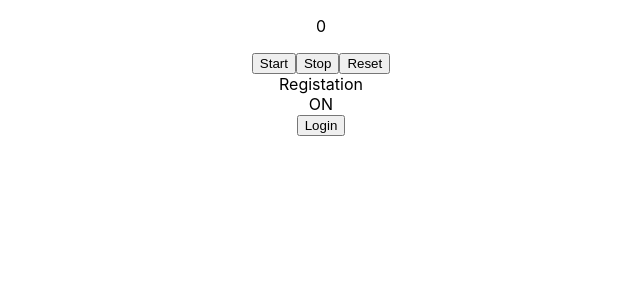
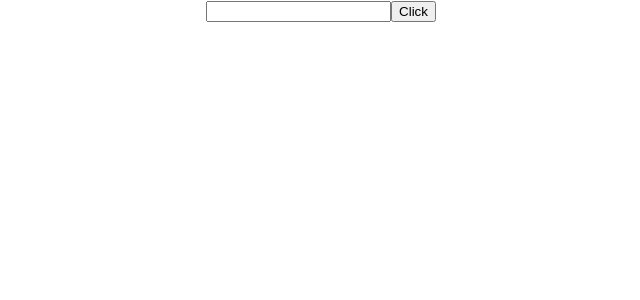
Before and after one commit to kotireddy-hub/React-Basic, a React (Create React App) app: page / in a window 1280 px wide. Shown: the top 300 px of the page, without its empty margins (319-959 px from the left). Built offline with nearby package versions, Linux system fonts and the light colour scheme.

Commit message:
added uncontrolcoponent

```diff
--- a/src/App.js
+++ b/src/App.js
@@ -9,6 +9,7 @@ import Greeting from './pages/components/Greeting';
 import InitialCounter from './pages/components/InitialCounter';
 import TimerComponentWithLifeCycle from './pages/components/TimerComponentWithLifeCycle';
 import TimeStartStopReset from './pages/components/TimeStartStopReset';
+import UnControlComponentInput from './pages/components/UnControlComponentInput';
 import UserDeatils from './pages/UserDeatils';
 
 
@@ -45,9 +46,10 @@ function App() {
       {/* <InitialCounter /> */}
       {/* <TimerComponentWithLifeCycle /> */}
       {/* <FunctionalCounter /> */}
-      <TimeStartStopReset />
-      <ConditionRendering logined={true} />
-      <Greeting logined={true} />
+      {/* <TimeStartStopReset /> */}
+      {/* <ConditionRendering logined={true} /> */}
+      {/* <Greeting logined={true} /> */}
+      <UnControlComponentInput />
     </div>
   );
 }
--- a/src/pages/components/ConditionRendering.js
+++ b/src/pages/components/ConditionRendering.js
@@ -1,9 +1,20 @@
-import React from "react";
+import React, { useState } from "react";
 
-const ConditionRendering = (props) =>{
-    console.log(props.logined,":: ====");
-    const { logined = false } = props;
-    return logined ? <div>Registation</div> : <div>login</div>;
+const ConditionRendering = (props) => {
+    //console.log(props.logined,":: ====");
+
+    // const { logined = false } = props;
+    const [logined, setLogined] = useState(true);
+    const handleToClick = () => {
+        setLogined(!logined)
+    }
+
+    return <div>
+        {
+            logined ? "ON" : "OFF"
+        }
+        <button onClick={() => handleToClick()}>Click</button>
+    </div>;
 }
 
 export default ConditionRendering;
--- a/src/pages/components/Greeting.jsx
+++ b/src/pages/components/Greeting.jsx
@@ -28,6 +28,7 @@ class Greeting extends React.Component {
                 isLoggedIn ? <div>ON</div> : <div>OFF</div>
             }
             <button onClick={() => this.handleToClick()}>Login</button>
+            <input type="text"/>
         </div>
         /* const isLoggined = this.props.logined;
          if (isLoggined) {
--- /dev/null
+++ b/src/pages/components/UnControlComponentInput.js
@@ -0,0 +1,22 @@
+import React, { useRef } from "react";
+
+const UnControlComponentInput = () => {
+    const inputRef = useRef(null);
+
+    const handleToSubmit = (e) => {
+        e.preventDefault();
+        console.log("hello",inputRef.current.value);
+    }
+
+    return <form onSubmit={handleToSubmit}>
+        <input
+            type={"text"}
+            ref={inputRef}
+            name={"inputRef"}
+        />
+        <button type="submit">Click</button>
+    </form>
+
+};
+
+export default UnControlComponentInput;
```
